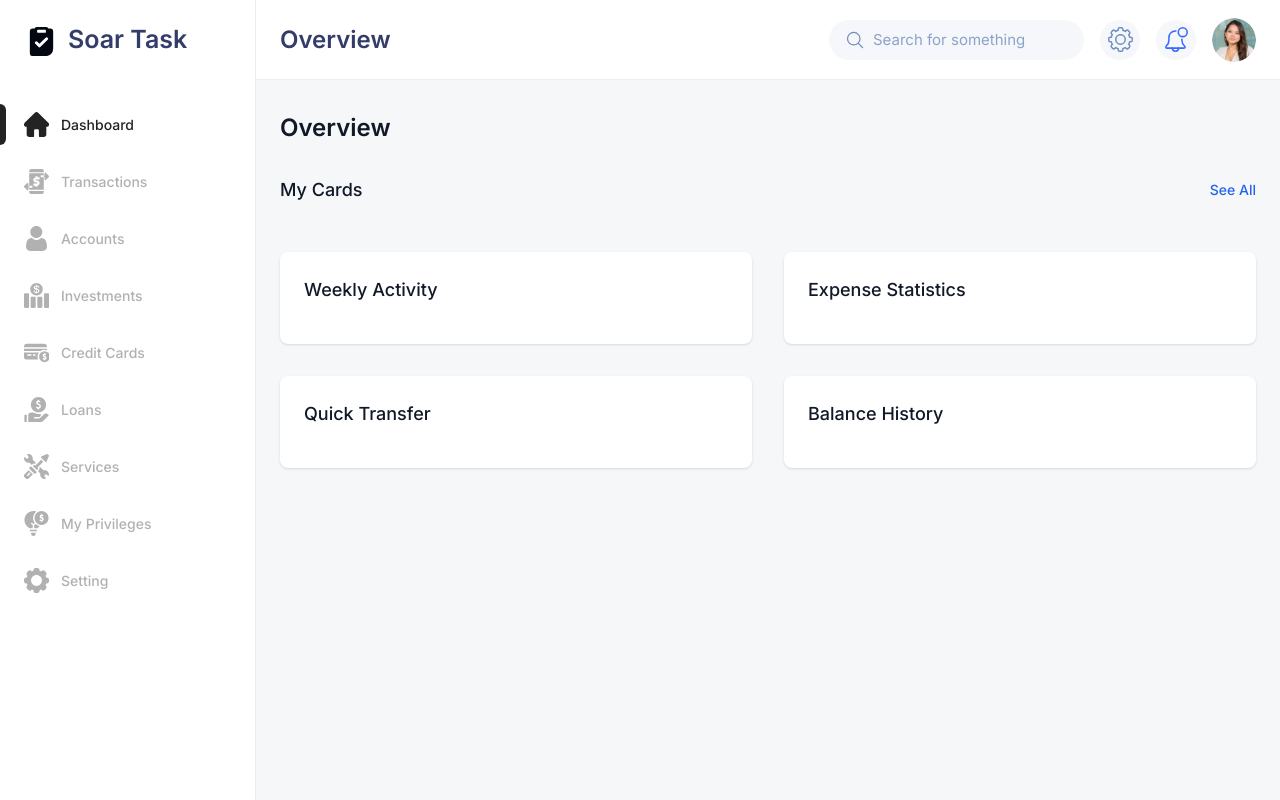
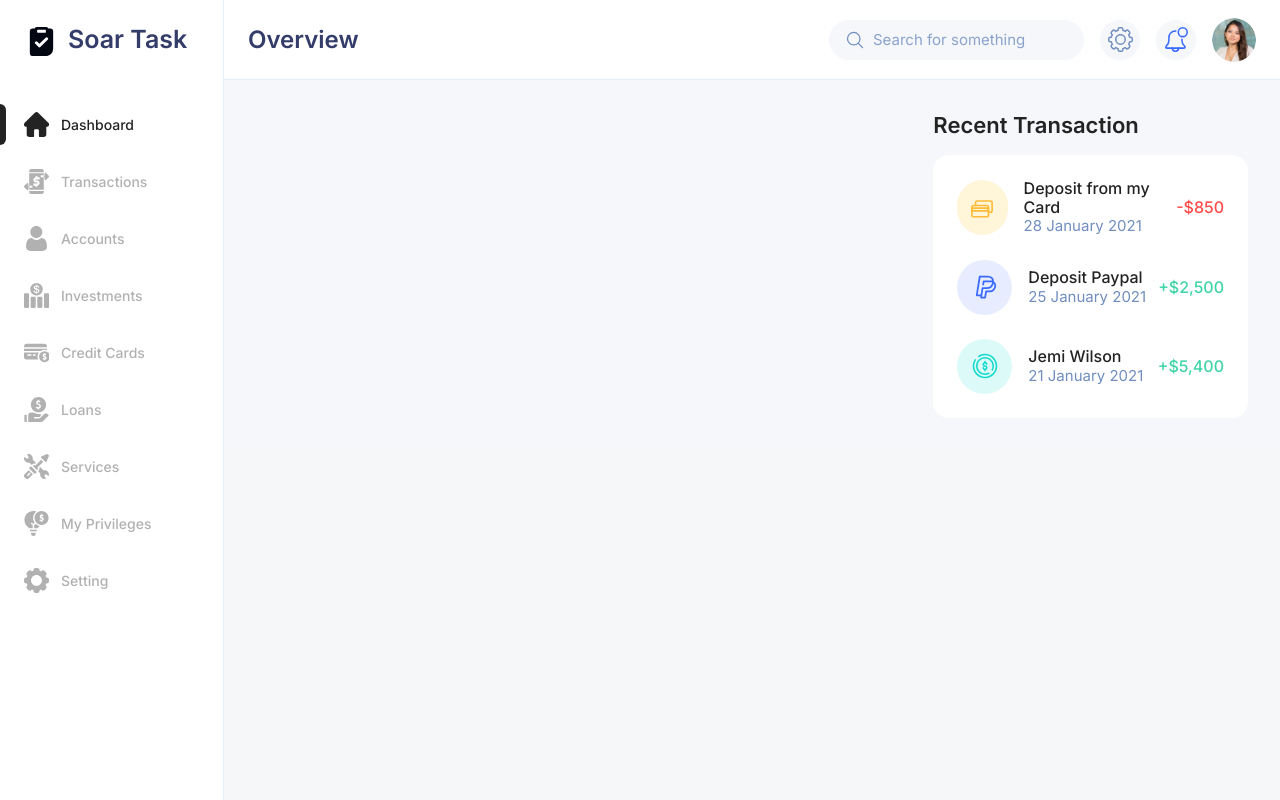
Before and after one commit to hknakn/soar-web-app, a Next.js app: page / in a window 1280 px wide. Built offline with nearby package versions, Linux system fonts and the light colour scheme.

Commit message:
created recent transaction card

```diff
--- /dev/null
+++ b/app/components/dashboard/RecentTransactions.tsx
@@ -0,0 +1,88 @@
+import { CardDepositIcon, PaypalIcon, UserPaymentIcon } from "../icons";
+
+interface Transaction {
+  id: string;
+  type: "deposit" | "payment";
+  title: string;
+  date: string;
+  amount: number;
+  Icon: React.ComponentType<{ className?: string }>;
+  iconBgColor: string;
+}
+
+const transactions: Transaction[] = [
+  {
+    id: "1",
+    type: "deposit",
+    title: "Deposit from my Card",
+    date: "28 January 2021",
+    amount: -850,
+    Icon: CardDepositIcon,
+    iconBgColor: "bg-[#FFF5D9]",
+  },
+  {
+    id: "2",
+    type: "payment",
+    title: "Deposit Paypal",
+    date: "25 January 2021",
+    amount: 2500,
+    Icon: PaypalIcon,
+    iconBgColor: "bg-[#E7EDFF]",
+  },
+  {
+    id: "3",
+    type: "payment",
+    title: "Jemi Wilson",
+    date: "21 January 2021",
+    amount: 5400,
+    Icon: UserPaymentIcon,
+    iconBgColor: "bg-[#DCFAF8]",
+  },
+];
+
+export function RecentTransactions() {
+  return (
+    <div className="space-y-4">
+      <div className="flex items-center justify-between">
+        <h2 className="text-[22px] leading-[26.63px] font-semibold text-[#232323]">
+          Recent Transaction
+        </h2>
+      </div>
+
+      <div className="rounded-2xl bg-white p-6">
+        <div className="space-y-6">
+          {transactions.map((transaction) => (
+            <div
+              key={transaction.id}
+              className="flex items-center justify-between"
+            >
+              <div className="flex items-center gap-x-4">
+                <div
+                  className={`flex h-[55px] w-[55px] items-center justify-center rounded-full ${transaction.iconBgColor}`}
+                >
+                  <transaction.Icon className="h-7 w-7" />
+                </div>
+                <div>
+                  <h3 className="text-[16px] leading-[19.36px] font-medium text-[#232323]">
+                    {transaction.title}
+                  </h3>
+                  <p className="text-[15px] leading-[18.15px] font-normal text-[#718EBF]">
+                    {transaction.date}
+                  </p>
+                </div>
+              </div>
+              <span
+                className={`text-[16px] font-medium ${
+                  transaction.amount > 0 ? "text-[#41D4A8]" : "text-[#FF4B4A]"
+                }`}
+              >
+                {transaction.amount > 0 ? "+" : "-"}$
+                {Math.abs(transaction.amount).toLocaleString()}
+              </span>
+            </div>
+          ))}
+        </div>
+      </div>
+    </div>
+  );
+}
--- a/app/components/icons/index.tsx
+++ b/app/components/icons/index.tsx
@@ -276,3 +276,62 @@ export function BellIcon({ className = "w-6 h-6" }: IconProps) {
     </svg>
   );
 }
+
+export function CardDepositIcon({ className = "w-6 h-6" }: IconProps) {
+  return (
+    <svg
+      className={className}
+      width={28}
+      height={28}
+      viewBox="0 0 28 28"
+      fill="none"
+    >
+      <path
+        fill="#FFBB38"
+        d="M18.645 24.61H5.68a2.62 2.62 0 0 1-2.617-2.618v-7.738a2.62 2.62 0 0 1 2.617-2.617h12.965a2.62 2.62 0 0 1 2.617 2.617v7.738a2.62 2.62 0 0 1-2.617 2.617ZM5.68 13.277a.978.978 0 0 0-.977.976v7.738a.978.978 0 0 0 .977.977h12.965a.978.978 0 0 0 .977-.977v-7.738a.978.978 0 0 0-.977-.976H5.68Z"
+      />
+      <path
+        fill="#FFBB38"
+        d="M22.321 20.192h-1.879a.82.82 0 1 1 0-1.64h1.88a.978.978 0 0 0 .975-.978V9.837a.978.978 0 0 0-.976-.978H9.356a.978.978 0 0 0-.977.977v2.62a.82.82 0 0 1-1.64 0v-2.62A2.62 2.62 0 0 1 9.356 7.22H22.32a2.62 2.62 0 0 1 2.616 2.618v7.737a2.62 2.62 0 0 1-2.616 2.618Z"
+      />
+      <path
+        fill="#FFBB38"
+        d="M20.442 18.746H3.882a.82.82 0 0 1-.82-.82v-2.755a.82.82 0 0 1 .82-.82h16.56a.82.82 0 0 1 .82.82v2.755a.82.82 0 0 1-.82.82Zm-15.739-1.64h14.919V15.99H4.703v1.115Z"
+      />
+    </svg>
+  );
+}
+
+export function PaypalIcon({ className = "w-6 h-6" }: IconProps) {
+  return (
+    <svg
+      className={className}
+      width={28}
+      height={28}
+      viewBox="0 0 28 28"
+      fill="none"
+    >
+      <path
+        fill="#396AFF"
+        d="M22.995 8.383a5.81 5.81 0 0 0-5.801-5.758H8.75a.875.875 0 0 0-.875.735L4.882 22.129a.875.875 0 0 0 .202.7.876.876 0 0 0 .665.315h3.613L9.17 24.36a.875.875 0 0 0 .875 1.015h4.069a.875.875 0 0 0 .875-.726l.875-5.347h2.756a6.527 6.527 0 0 0 6.501-6.518v-.245a5.136 5.136 0 0 0-2.126-4.156ZM9.494 4.375h7.7a4.06 4.06 0 0 1 3.946 3.159 4.97 4.97 0 0 0-1.155-.131h-7.297a.875.875 0 0 0-.876.735l-.516 3.237a.886.886 0 0 0 1.75.28l.403-2.52h6.554c.419.002.834.082 1.224.236a5.662 5.662 0 0 1-5.6 4.979h-4.06a.875.875 0 0 0-.874.726l-1.068 6.318H6.772L9.494 4.375Zm13.877 8.409a4.777 4.777 0 0 1-4.751 4.768h-3.5a.875.875 0 0 0-.875.727l-.875 5.346h-2.31l.192-1.216 1.05-6.291h3.308a7.403 7.403 0 0 0 7.14-5.53c.406.569.623 1.251.621 1.95v.246Z"
+      />
+    </svg>
+  );
+}
+
+export function UserPaymentIcon({ className = "w-6 h-6" }: IconProps) {
+  return (
+    <svg
+      className={className}
+      width={28}
+      height={28}
+      viewBox="0 0 28 28"
+      fill="none"
+    >
+      <path
+        fill="#16DBCC"
+        d="M14 11.379c.496 0 .901.404.901.9a.82.82 0 0 0 1.64 0c0-1.112-.724-2.05-1.721-2.393V9.42a.821.821 0 0 0-1.64 0v.466a2.537 2.537 0 0 0-1.72 2.393A2.543 2.543 0 0 0 14 14.821c.496 0 .901.405.901.9a.902.902 0 0 1-1.801 0 .821.821 0 0 0-1.64 0c0 1.113.722 2.05 1.72 2.393v.465a.82.82 0 1 0 1.64 0v-.465a2.537 2.537 0 0 0 1.721-2.392 2.544 2.544 0 0 0-2.54-2.542.902.902 0 0 1 0-1.801Zm6.872 7.176a.82.82 0 0 0 1.108-.341A9.039 9.039 0 0 0 23.022 14c0-4.973-4.049-9.02-9.022-9.02C9.026 4.98 4.98 9.026 4.98 14c0 4.974 4.047 9.021 9.021 9.021a9.03 9.03 0 0 0 4.155-1.011.82.82 0 1 0-.758-1.456 7.27 7.27 0 0 1-3.397.828c-4.07 0-7.382-3.311-7.382-7.382 0-4.069 3.312-7.381 7.382-7.381S21.383 9.93 21.383 14a7.402 7.402 0 0 1-.852 3.446.819.819 0 0 0 .341 1.109ZM14 1.697c-2.376 0-4.683.68-6.67 1.965a.82.82 0 1 0 .89 1.377A10.625 10.625 0 0 1 14 3.34c5.88 0 10.662 4.782 10.662 10.661 0 5.88-4.782 10.663-10.662 10.663C8.12 24.663 3.337 19.88 3.337 14c0-2.04.578-4.022 1.673-5.733a.82.82 0 0 0-1.382-.885A12.265 12.265 0 0 0 1.698 14c0 6.785 5.517 12.303 12.302 12.303 6.784 0 12.303-5.518 12.303-12.303 0-6.783-5.519-12.303-12.303-12.303Z"
+      />
+    </svg>
+  );
+}
--- a/app/components/layout/DashboardLayout.tsx
+++ b/app/components/layout/DashboardLayout.tsx
@@ -5,11 +5,9 @@ export function DashboardLayout({ children }: { children: React.ReactNode }) {
   return (
     <div className="min-h-screen bg-[#F5F7F9]">
       <Sidebar />
-      <div className="lg:pl-64">
+      <div className="lg:pl-56">
         <TopNav />
-        <main className="px-6 py-8">
-          {children}
-        </main>
+        {children}
       </div>
     </div>
   );
--- a/app/components/layout/Sidebar.tsx
+++ b/app/components/layout/Sidebar.tsx
@@ -31,7 +31,7 @@ export function Sidebar() {
   const pathname = usePathname();
 
   return (
-    <div className="fixed inset-y-0 left-0 z-50 hidden w-64 lg:flex bg-[#E6EFF5]">
+    <div className="fixed inset-y-0 left-0 z-50 hidden w-56 lg:flex bg-[#E6EFF5]">
       <div className="flex w-full flex-col border-r border-r-[#E6EFF5] bg-white">
         {/* Logo section */}
         <div className="flex h-20 shrink-0 items-center gap-x-3 px-6">
--- a/app/layout.tsx
+++ b/app/layout.tsx
@@ -1,12 +1,13 @@
 import type { Metadata } from "next";
 import { Inter } from "next/font/google";
 import "./globals.css";
+import { DashboardLayout } from "./components/layout/DashboardLayout";
 
 const inter = Inter({ subsets: ["latin"] });
 
 export const metadata: Metadata = {
   title: "Soar Task",
-  description: "A modern financial dashboard",
+  description: "Financial Dashboard",
 };
 
 export default function RootLayout({
@@ -15,11 +16,9 @@ export default function RootLayout({
   children: React.ReactNode;
 }) {
   return (
-    <html lang="en" suppressHydrationWarning>
+    <html lang="en">
       <body className={inter.className}>
-        <div className="min-h-screen bg-gray-50">
-          {children}
-        </div>
+        <DashboardLayout>{children}</DashboardLayout>
       </body>
     </html>
   );
--- a/app/page.tsx
+++ b/app/page.tsx
@@ -1,51 +1,19 @@
-import { DashboardLayout } from "./components/layout/DashboardLayout";
+import { RecentTransactions } from "./components/dashboard/RecentTransactions";
 
 export default function Home() {
   return (
-    <DashboardLayout>
-      <div className="space-y-8">
-        {/* Overview Header */}
-        <div>
-          <h1 className="text-2xl font-semibold text-gray-900">Overview</h1>
+    <div className="flex-1 bg-[#F5F7FA] p-8">
+      <div className="grid grid-cols-12 gap-6">
+        {/* Left side content */}
+        <div className="col-span-8 space-y-6">
+          {/* Cards section will go here */}
         </div>
 
-        {/* My Cards Section */}
-        <div className="space-y-4">
-          <div className="flex items-center justify-between">
-            <h2 className="text-lg font-medium text-gray-900">My Cards</h2>
-            <button className="text-sm font-medium text-blue-600 hover:text-blue-500">
-              See All
-            </button>
-          </div>
-          <div className="grid grid-cols-1 md:grid-cols-2 gap-4">
-            {/* Card components will go here */}
-          </div>
-        </div>
-
-        {/* Weekly Activity and Expense Statistics */}
-        <div className="grid grid-cols-1 lg:grid-cols-2 gap-8">
-          <div className="bg-white rounded-lg shadow p-6">
-            <h2 className="text-lg font-medium text-gray-900 mb-4">Weekly Activity</h2>
-            {/* Weekly Activity Chart will go here */}
-          </div>
-          <div className="bg-white rounded-lg shadow p-6">
-            <h2 className="text-lg font-medium text-gray-900 mb-4">Expense Statistics</h2>
-            {/* Expense Statistics Chart will go here */}
-          </div>
-        </div>
-
-        {/* Quick Transfer and Balance History */}
-        <div className="grid grid-cols-1 lg:grid-cols-2 gap-8">
-          <div className="bg-white rounded-lg shadow p-6">
-            <h2 className="text-lg font-medium text-gray-900 mb-4">Quick Transfer</h2>
-            {/* Quick Transfer component will go here */}
-          </div>
-          <div className="bg-white rounded-lg shadow p-6">
-            <h2 className="text-lg font-medium text-gray-900 mb-4">Balance History</h2>
-            {/* Balance History Chart will go here */}
-          </div>
+        {/* Right side content */}
+        <div className="col-span-4 space-y-6">
+          <RecentTransactions />
         </div>
       </div>
-    </DashboardLayout>
+    </div>
   );
 }
```
